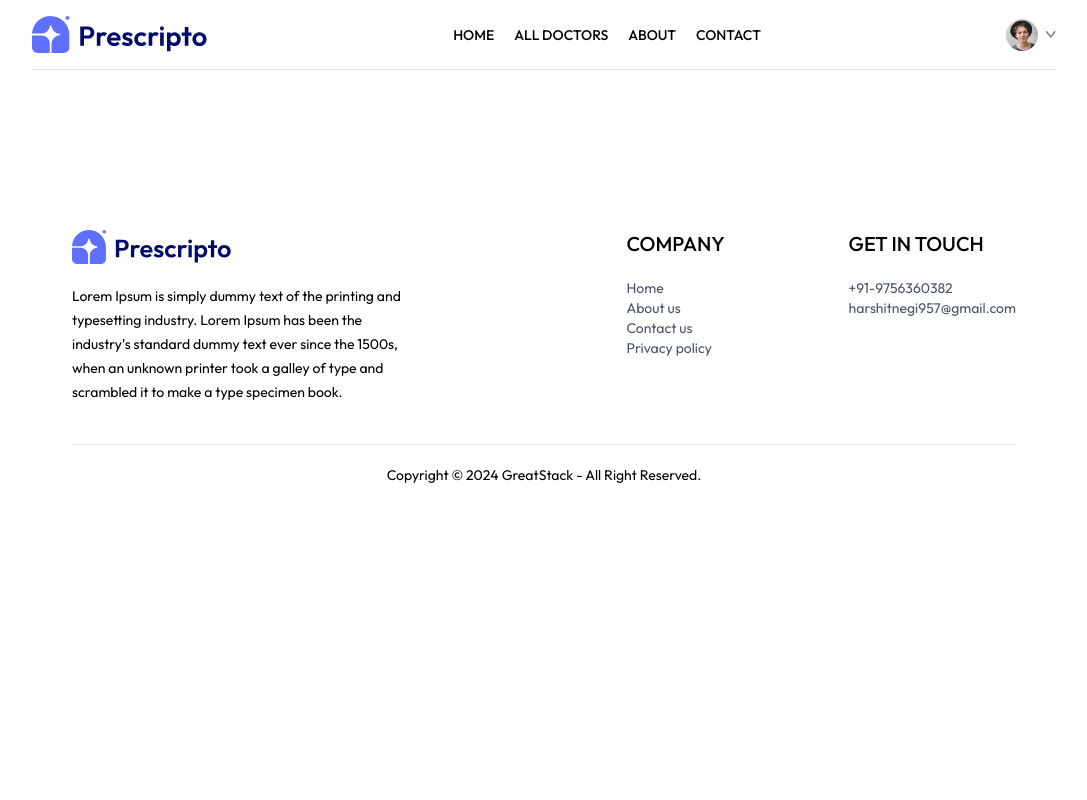
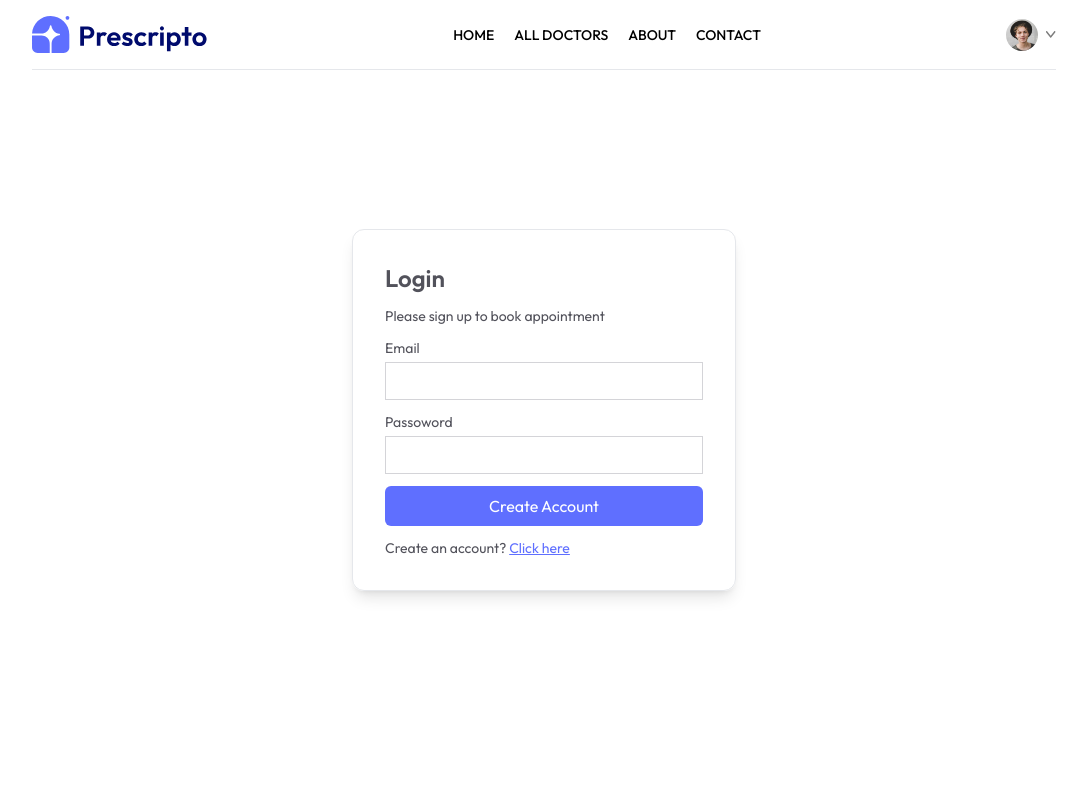
Before and after one commit to aazaadcoder/BookMyDoctor, a React (Vite) app in the folder frontend/: page /login in a window 1280 px wide. Shown: the top 800 px of the page, without its empty margins (96-1183 px from the left). Built offline with nearby package versions, Linux system fonts and the light colour scheme.

Commit message:
add ui ux to create account and login pages

```diff
--- a/frontend/src/pages/Login.jsx
+++ b/frontend/src/pages/Login.jsx
@@ -1,10 +1,48 @@
-import React from 'react'
+import React, { useState } from 'react'
 
 const Login = () => {
+  const [state, setState] = useState('SignUp');
+  const [email, setEmail] = useState('');
+  const [password, setPassword] = useState('');
+  const [name, setName] = useState('');
+
+  async function onSubmitHandler(event){
+    event.preventDefault();  // prevents page reload after form submition
+
+  }
   return (
-    <div>
+    <form className='min-h-[80vh] flex items-center justify-center'>
+      <div className='flex flex-col gap-3 items-start p-8 min-w-[340px] sm:min-w-96 border rounded-xl text-sm text-zinc-600 shadow-lg'>
+        <p className='text-2xl font-semibold'>{state === 'signup' ? "Create Account" : "Login"}</p>
+        <p>Please  {state === 'SignUp' ? "sign up" : "login"} to book appointment</p>
+        {
+          state === "signup" && <div className='w-full'>
+          <p>Full Name</p>
+          <input className='w-full border border-zinc-300 p-2 mt-1 ' type="text" onChange={(e)=> setName(e.target.value)} value={name} required/>
+          </div>
 
-    </div>
+        }
+        <div className='w-full'>
+          <p>Email</p>
+          <input className='w-full border border-zinc-300 p-2 mt-1 '  type="email" onChange={(e)=> setEmail(e.target.value)} value={email} required/>
+        </div>
+        <div className='w-full'>
+          <p>Passoword</p>
+          <input className='w-full border border-zinc-300 p-2 mt-1 '  type="password" onChange={(e)=> setPassword(e.target.value)} value={password} required/>
+        </div>
+        <button className='w-full bg-primary text-white p-2 rounded-md text-base'>{state === 'SignUp' ? "Create Account" : "Login"}</button>
+        <div>
+          {
+            state === 'signup'
+            ? <p>Already have an account? <span onClick={() => setState("login")} className='text-primary underline cursor-pointer'>Login here</span></p>
+            : <p>Create an account? <span onClick={()  => setState("signup")}  className='text-primary underline cursor-pointer'>Click here</span></p>
+          }
+        </div>
+      </div>
+
+
+
+    </form>
   )
 }
 
```
